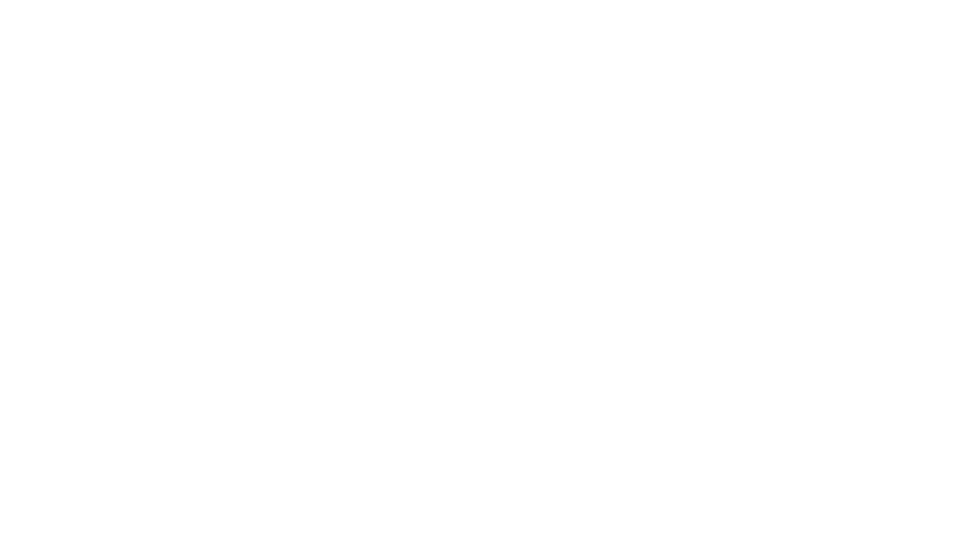
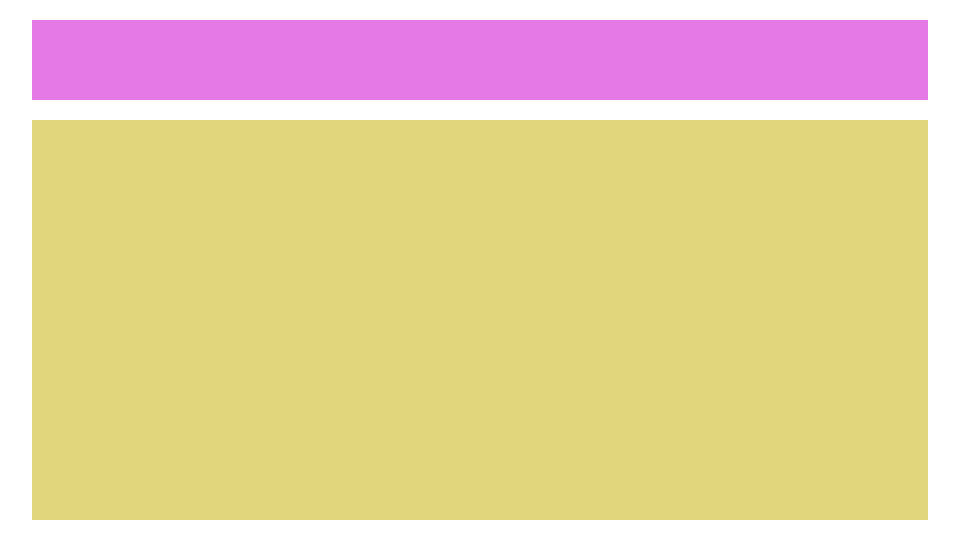
Before and after one commit to Zaplatynskyy/htmlcss-struttura-wp, a plain HTML site: page index.html in a window 1280 px wide. Shown: the whole page, without its empty margins (160-1119 px from the left). Drawn offline with Linux system fonts and the light colour scheme.

Commit message:
sezione header

```diff
--- a/css/style.css
+++ b/css/style.css
@@ -5,3 +5,28 @@
     padding: 0;
     box-sizing: border-box;
 }
+
+.container{
+    width: 70%;
+    margin: 20px auto;
+}
+
+.mb_20{
+    margin-bottom: 20px;
+}
+
+/* proprietà header */
+
+
+
+/* *****debug***** */
+
+.header_top.debug{
+    height: 80px;
+    background-color: #e579e6;
+}
+
+.header_bottom.debug{
+    height: 400px;
+    background-color: #e1d67a;
+}
--- a/index.html
+++ b/index.html
@@ -9,8 +9,14 @@
 </head>
 <body>
 
+    <div class="container">
+
         <header>
+            <!-- sezione header logo -->
+            <div class="header_top mb_20 debug"></div>
 
+            <!-- sezione header jumbotron -->
+            <div class="header_bottom mb_20 debug"></div>
         </header>
 
         <main>
@@ -21,5 +27,7 @@
 
         </footer>
 
+    </div>
+
 </body>
 </html>
```
Lines whose indentation alone changed are shown as unchanged.
